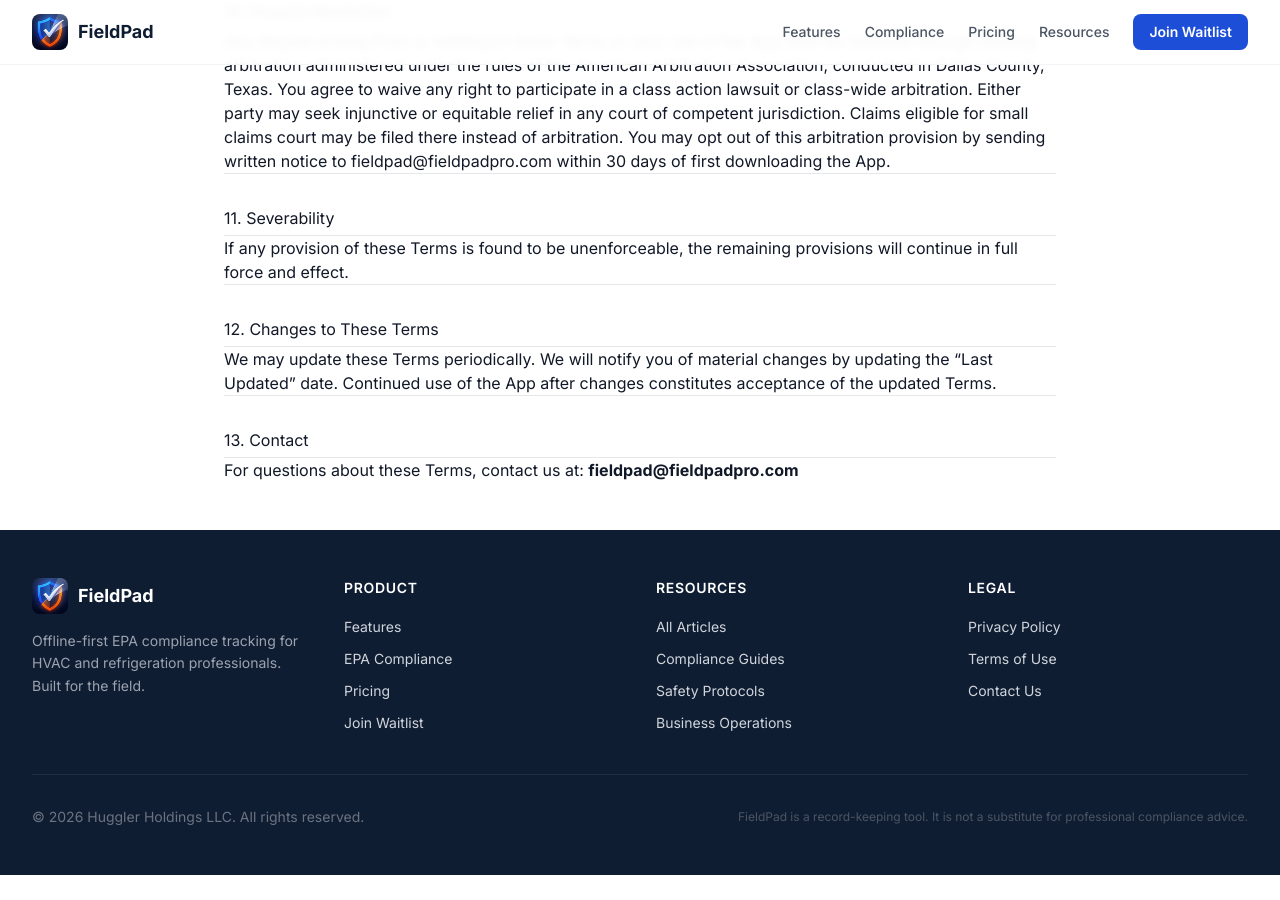
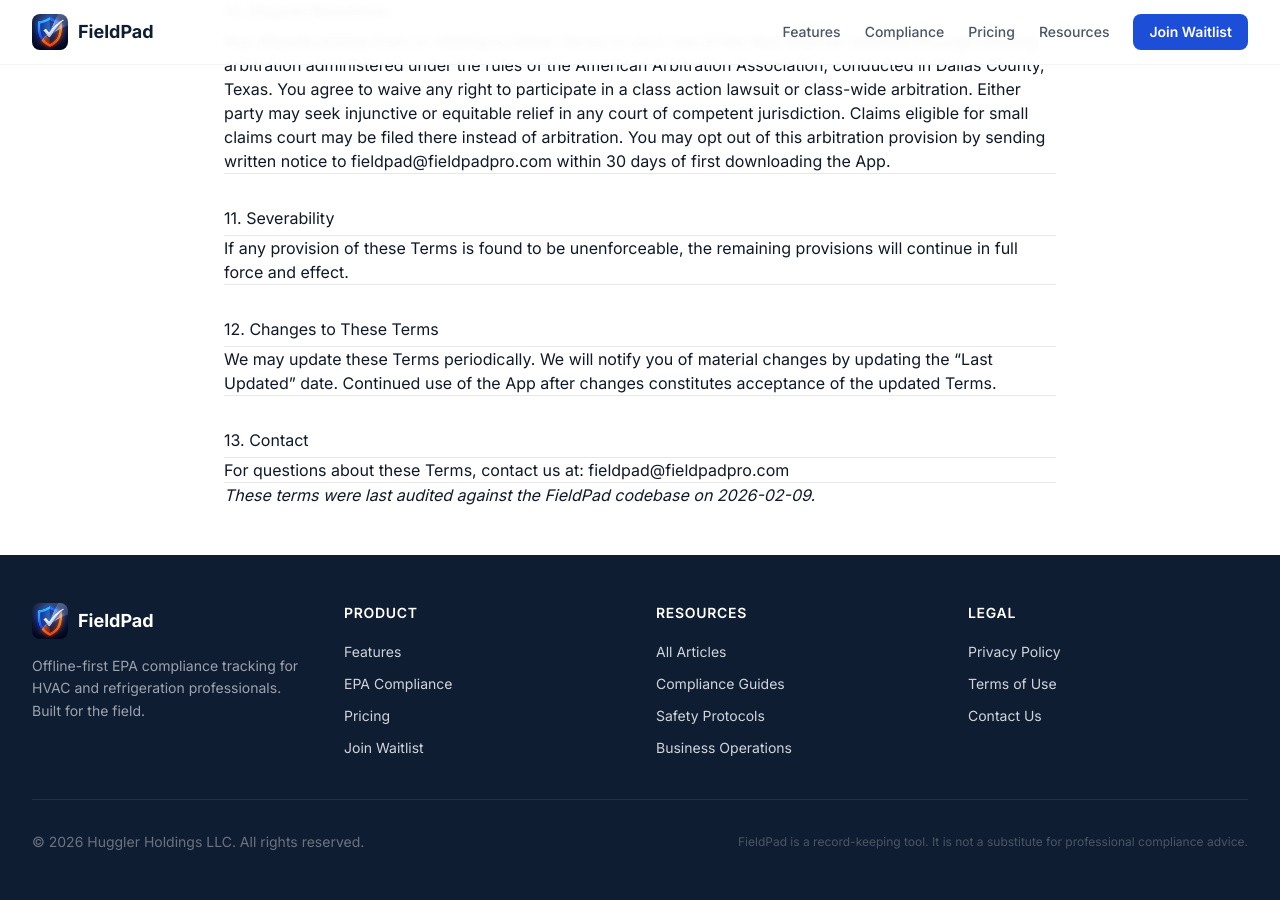
Before and after one commit to AlexHuggler/FieldPad, a Jekyll site: the page built from docs/terms-of-use.md, in a window 1280 px wide and 900 px high, scrolled down 4936 px. Built offline with Jekyll 4.4.1, drawn with Linux system fonts in a browser that asks for light colours; nearby versions of some CDN libraries; before the commit the page ends 5811 px from its top, so only the background shows below that.

Commit message:
Sync website legal pages with source documents
- Remove extra bold formatting in privacy policy section 4.3 and section 12
- Remove extra bold formatting in terms of use section 13
- Add audit notes to both documents matching source versions

https://claude.ai/code/session_01DLb4X19g6o7sKfT6Wpd3ss

```diff
--- a/docs/terms-of-use.md
+++ b/docs/terms-of-use.md
@@ -229,4 +229,8 @@ We may update these Terms periodically. We will notify you of material changes b
 
 ## 13. Contact
 
-For questions about these Terms, contact us at: **fieldpad@fieldpadpro.com**
+For questions about these Terms, contact us at: fieldpad@fieldpadpro.com
+
+---
+
+*These terms were last audited against the FieldPad codebase on 2026-02-09.*
```
Also changed, not shown: docs/privacy-policy.md (+6 -2 lines).
